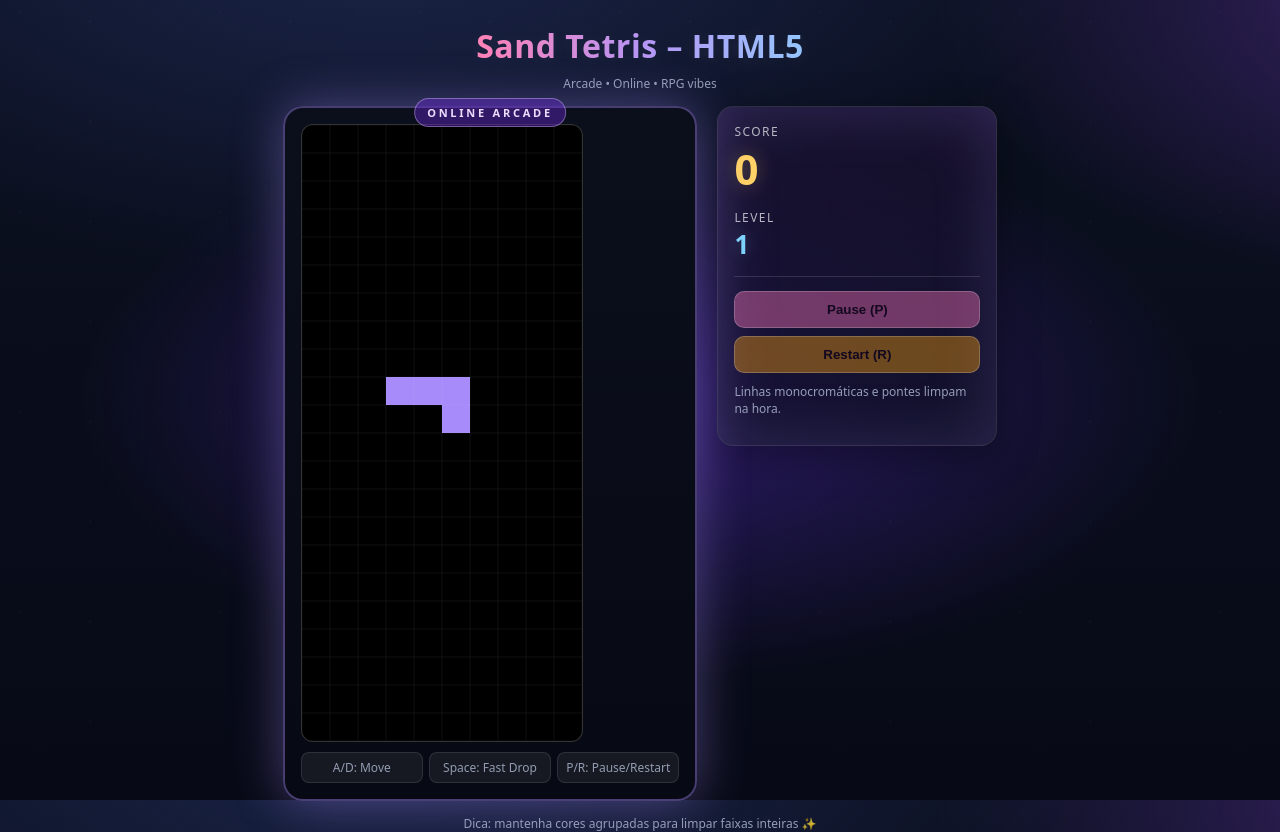
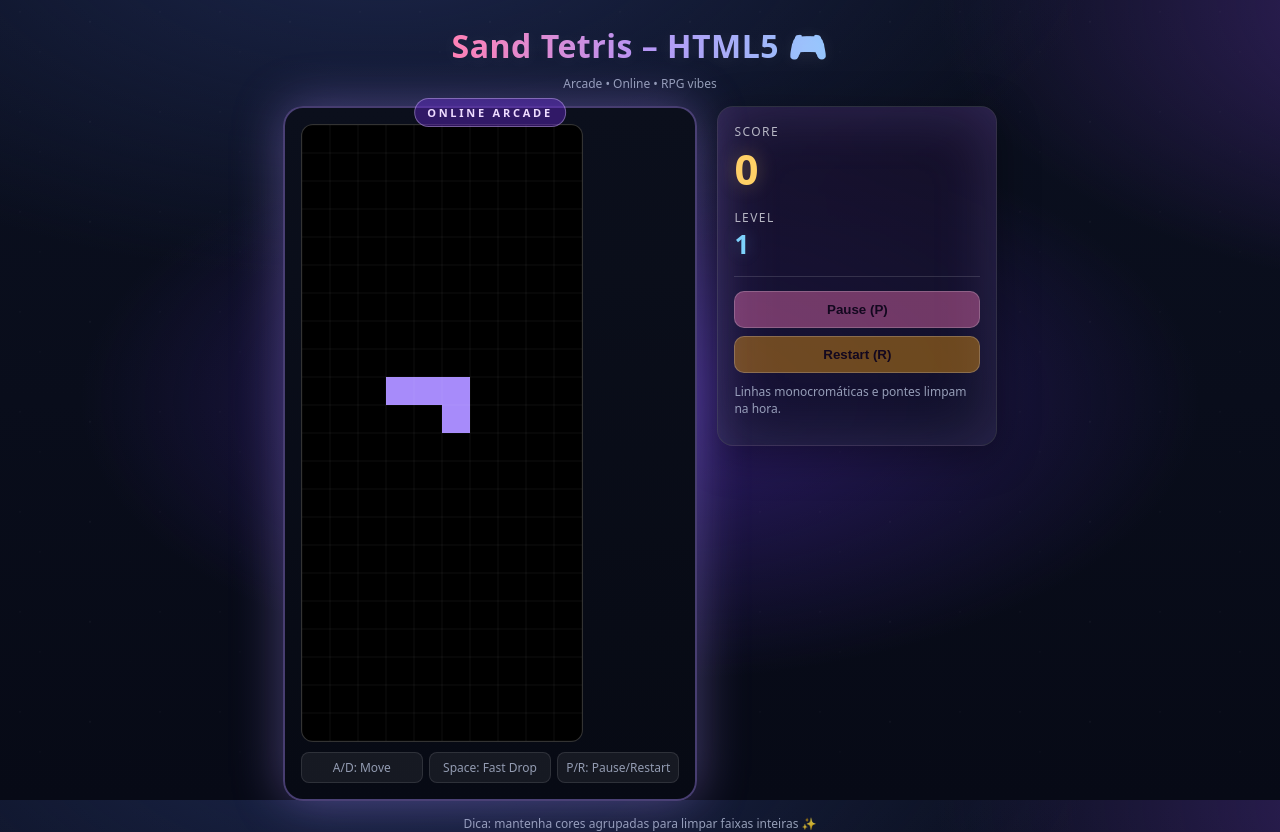
Before and after one commit to gabrielroec/sand-tetris-nextjs, a Next.js app: page / in a window 1280 px wide. Built offline with nearby package versions, Linux system fonts and the light colour scheme.

Commit message:
Teste deploy automático - adicionar emoji ao título

```diff
--- a/src/app/page.tsx
+++ b/src/app/page.tsx
@@ -12,7 +12,7 @@ export default function Home() {
     <>
       {/* Header */}
       <header style={{ textAlign: "center", marginBottom: "14px" }}>
-        <h1>Sand Tetris – HTML5</h1>
+        <h1>Sand Tetris – HTML5 🎮</h1>
         <div className="muted">Arcade • Online • RPG vibes</div>
       </header>
 
```
